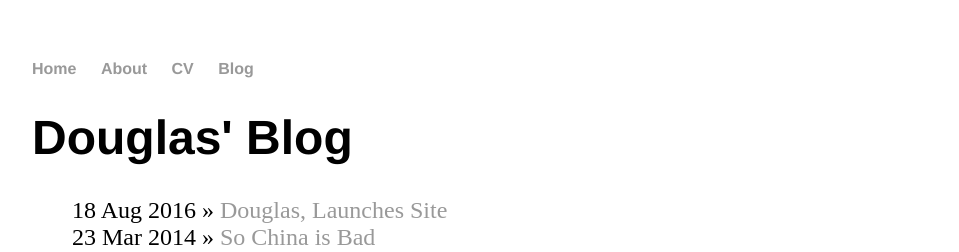
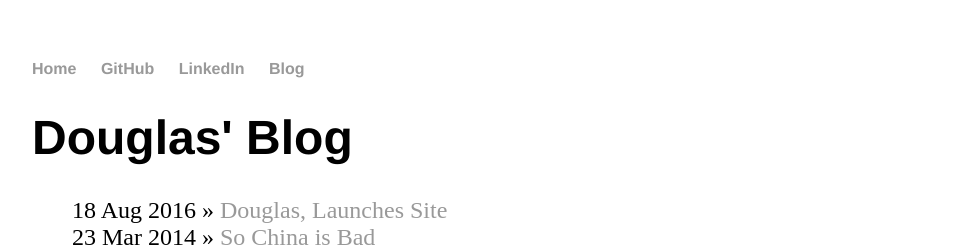
Before and after one commit to curiousest/curiousest.github.io, a Jekyll site: the page built from blog/index.html, in a window 1280 px wide. Shown: the top 252 px of the page, without its empty margins (160-1119 px from the left). Built offline with Jekyll 4.4.1, drawn with Linux system fonts in a browser that asks for light colours.

Commit message:
Update default.html

```diff
--- a/_layouts/default.html
+++ b/_layouts/default.html
@@ -9,8 +9,8 @@
 			<nav>
 	    		<ul>
 	        		<li><a href="/">Home</a></li>
-		        	<li><a href="/about">About</a></li>
-	        		<li><a href="/cv">CV</a></li>
+		        	<li><a href="github.com/curiousest/">GitHub</a></li>
+	        		<li><a href="https://uk.linkedin.com/in/dhindson">LinkedIn</a></li>
 	        		<li><a href="/blog">Blog</a></li>
 	    		</ul>
 			</nav>
```
